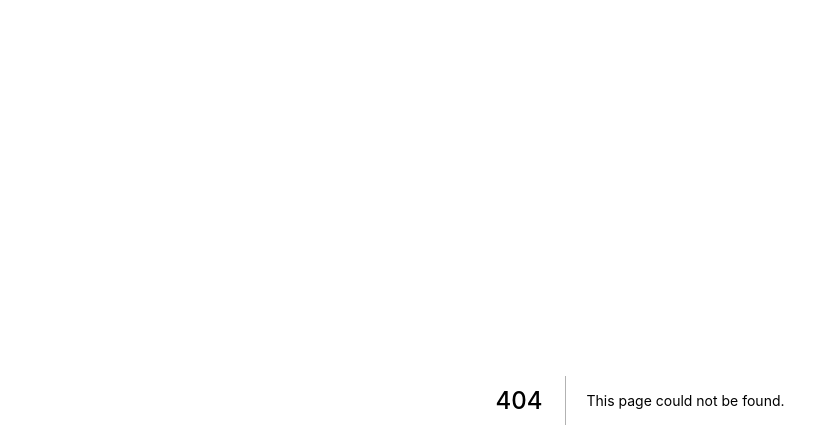
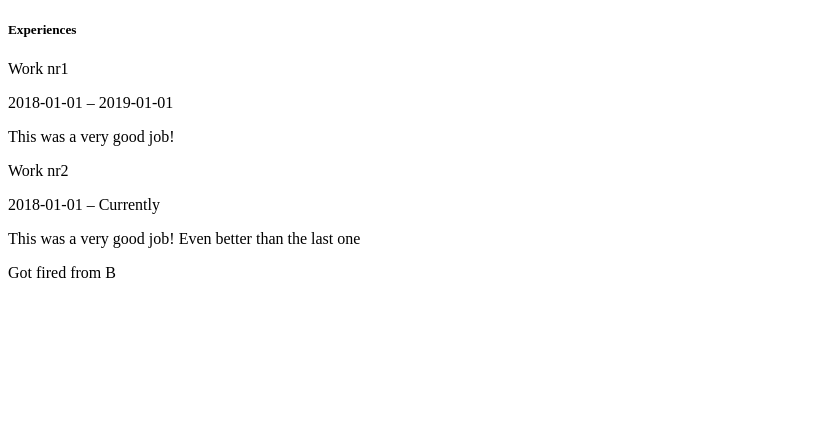
Before and after one commit to Baloo1/DAT076, a Next.js app: page /experienceTable in a window 1280 px wide. Before the commit this address had no page. Shown: the top 448 px of the page, without its empty margins (0-839 px from the left). Built offline with nearby package versions, Linux system fonts and the light colour scheme.

Commit message:
Experience components

```diff
--- /dev/null
+++ b/pages/experience.js
@@ -0,0 +1,16 @@
+import React from 'react';
+import {Button, Card} from 'react-bootstrap';
+
+export default class Experience extends React.Component {
+  render() {
+    return (
+      <Card>
+        <Card.Body>
+            <Card.Title>{this.props.title}</Card.Title>
+            <Card.Text> {this.props.from} – {this.props.to} </Card.Text>
+          <Card.Text>{this.props.description}</Card.Text>
+        </Card.Body>
+      </Card>
+    );
+  }
+}
--- /dev/null
+++ b/pages/experienceTable.js
@@ -0,0 +1,19 @@
+import React from 'react';
+import {ListGroup} from 'react-bootstrap';
+import Card from 'react-bootstrap/Card';
+import Experience from "./experience";
+
+export default class ExperienceTable extends React.Component {
+  render () {
+    return (
+      <Card>
+        <Card.Header as="h5">Experiences</Card.Header>
+        <ListGroup variant="flush">
+          <ListGroup.Item><Experience title={"Work nr1"} from={"2018-01-01"} to={"2019-01-01"} description={"This was a very good job!"}/></ListGroup.Item>
+          <ListGroup.Item><Experience title={"Work nr2"} from={"2018-01-01"} to={"Currently"} description={"This was a very good job! Even better than the last one"}/></ListGroup.Item>
+          <ListGroup.Item>Got fired from B</ListGroup.Item>
+        </ListGroup>
+      </Card>
+    );
+  }
+}
```
